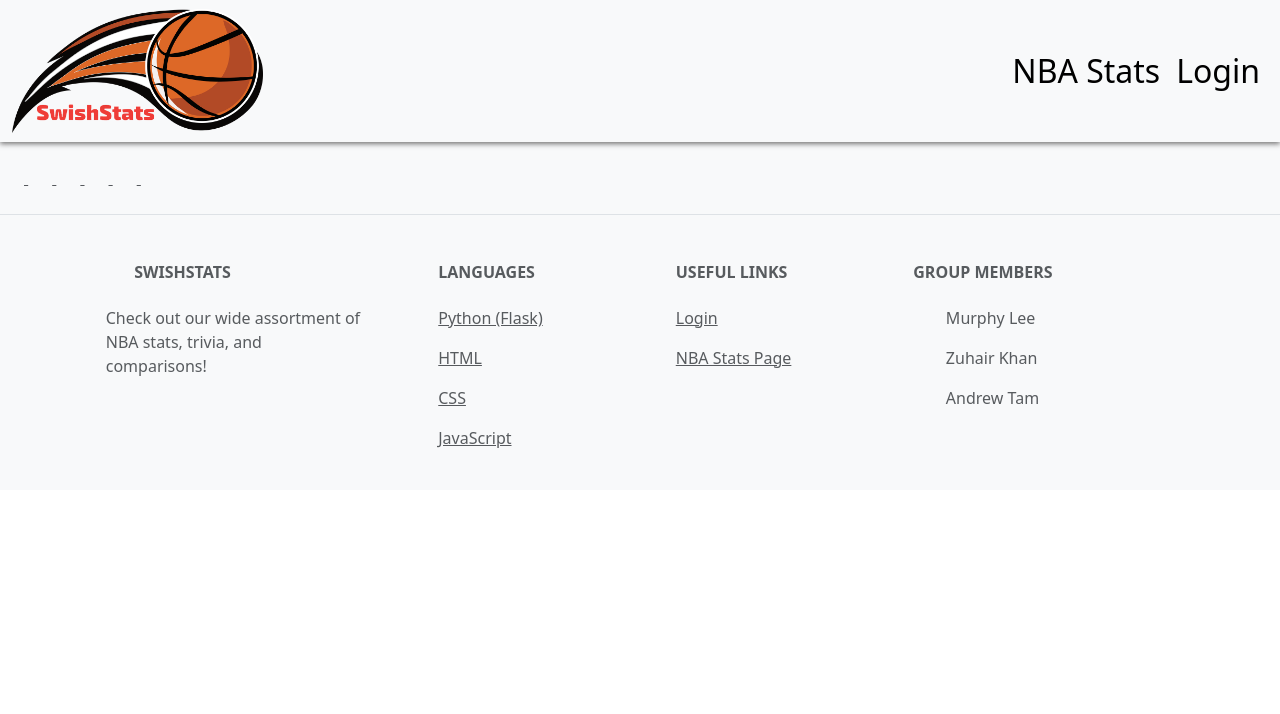
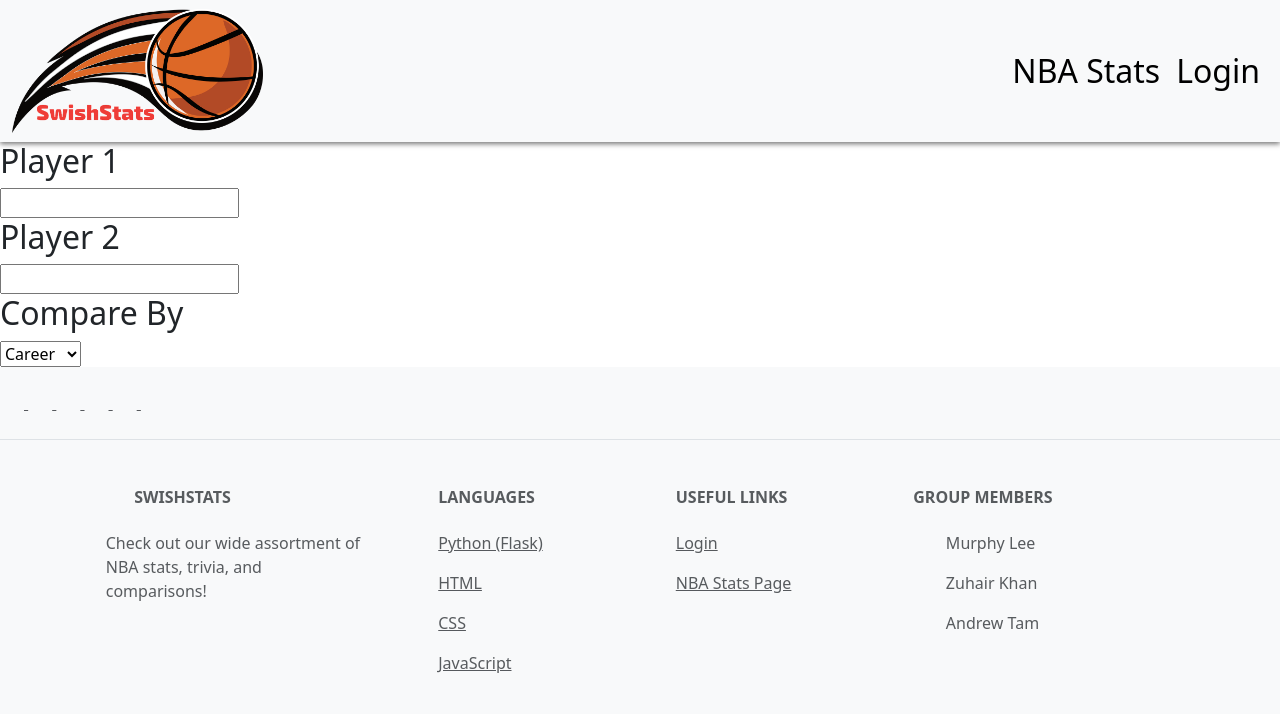
Before and after one commit to murphylee10/hoop-stats, a Flask app: page /duel in a window 1280 px wide. Shown: the top 714 px of the page. Run offline with Flask 3, Linux system fonts and the light colour scheme.

Commit message:
basic html for duel page

```diff
--- a/templates/duel.html
+++ b/templates/duel.html
@@ -3,5 +3,24 @@
 {% block title %}SwishStats{% endblock %}
 
 {% block content %}
-<!-- HTML GOES HERE -->
+
+    <div id="content">
+
+        <h2>Player 1</h2>
+        <input type="text" id="p1">
+
+        <h2>Player 2</h2>
+        <input type="text" id="p2">
+
+        <h2>Compare By</h2>
+        <select id="compare-by">
+            <option value="career">Career</option>
+            <option value="rookie">Rookie</option>
+            <option value="custom">Custom</option>
+        </select>
+
+        <script src="../static/js/duel.js"></script>
+
+    </div>
+
 {% endblock %}
```
